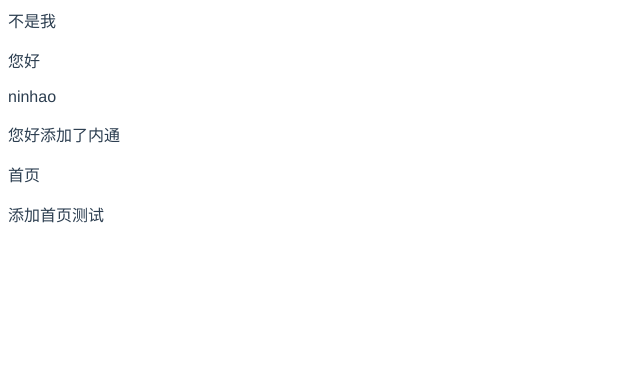
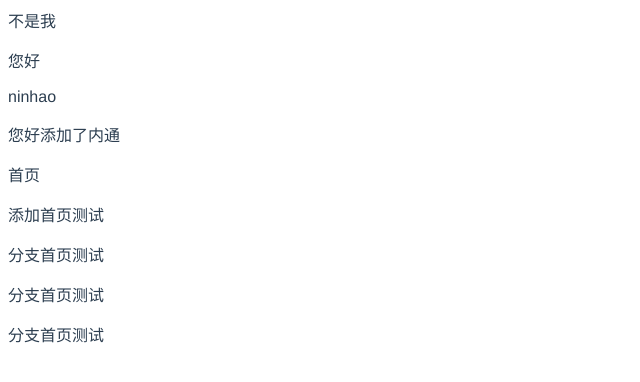
Before and after one commit to GHdafengzi101/one, a Vue app: page /#/ in a window 1280 px wide. Shown: the top 382 px of the page, without its empty margins (0-640 px from the left). Built offline with nearby package versions, Linux system fonts and the light colour scheme.

Commit message:
分支测试

```diff
--- a/src/views/Home.vue
+++ b/src/views/Home.vue
@@ -7,6 +7,10 @@
       <p>您好添加了内通</p>
       <p>首页</p>
       <p>添加首页测试</p>
+      <p>分支首页测试</p>
+      <p>分支首页测试</p>
+      <p>分支首页测试</p>
+
     </div>
   </div>
 </template>
```
